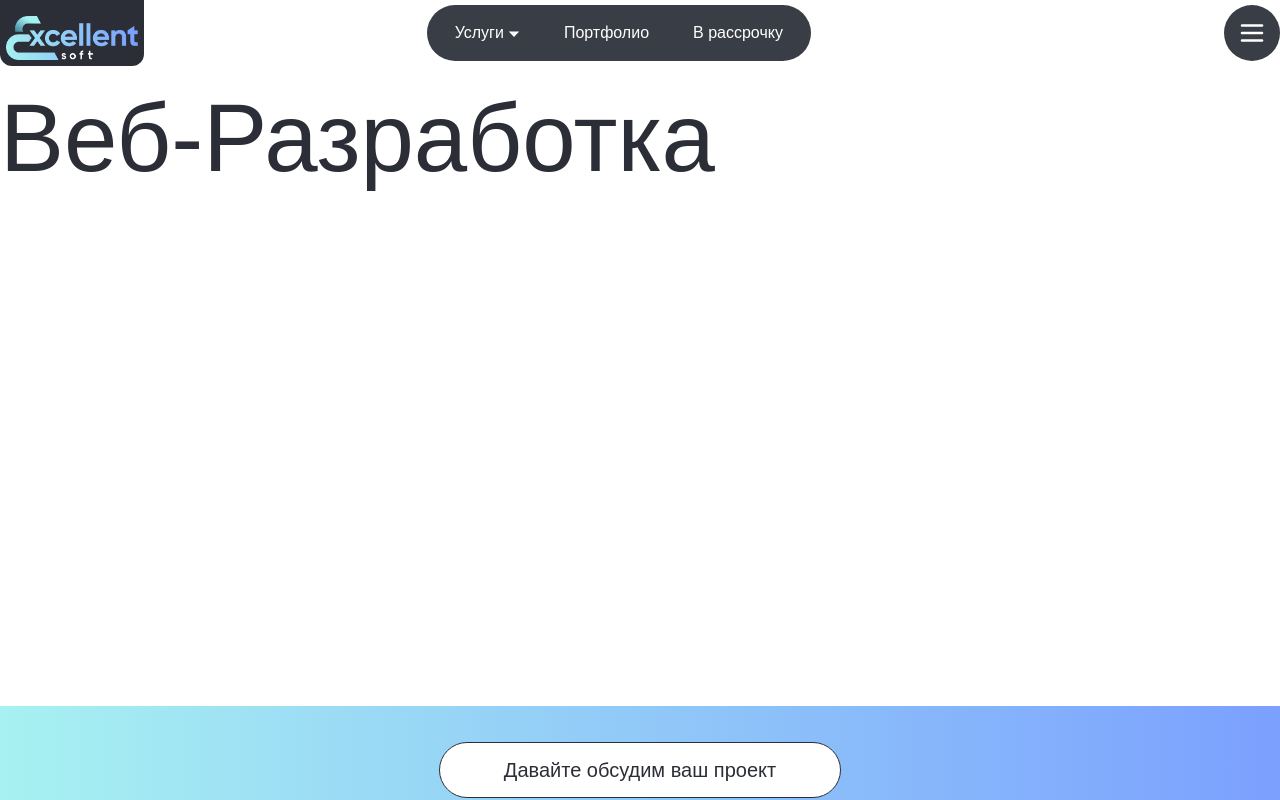
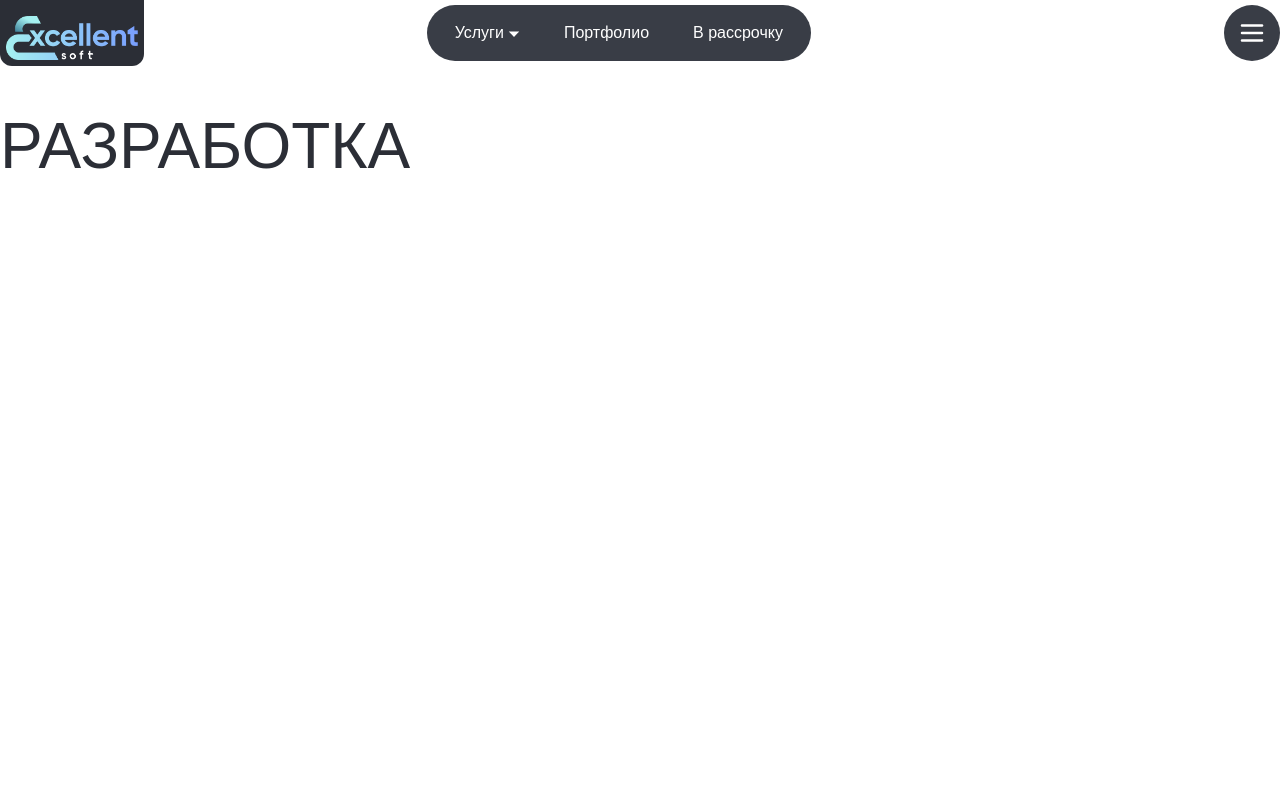
Before and after one commit to vzkharov/excellent-soft, a Next.js app: page /services/development in a window 1280 px wide. Shown: the top 800 px of the page. Built offline with nearby package versions, Linux system fonts and the light colour scheme.

Commit message:
fix: not-ready page templates

```diff
--- a/src/app/(content)/contact/page.tsx
+++ b/src/app/(content)/contact/page.tsx
@@ -1,13 +1,21 @@
+import { tv } from 'tailwind-variants'
+
 import type { Page } from '~/lib/types'
+
+import { Title } from '~/components/ui/text'
 
 import { Section } from '~/components/section'
 
-const ContactPage: Page = () => {
-	return (
-		<Section className="h-[80vh]">
-			<h1>Контакты</h1>
-		</Section>
-	)
-}
+const ContactPage: Page = () => (
+	<Section className={styles.title()}>
+		<Title as="h2">Контакты</Title>
+	</Section>
+)
+
+const styles = tv({
+	slots: {
+		title: 'min-h-screen pb-6 pt-12',
+	},
+})()
 
 export default ContactPage
--- a/src/app/(content)/services/design/page.tsx
+++ b/src/app/(content)/services/design/page.tsx
@@ -1,13 +1,21 @@
+import { tv } from 'tailwind-variants'
+
 import type { Page } from '~/lib/types'
+
+import { Title } from '~/components/ui/text'
 
 import { Section } from '~/components/section'
 
-const ServiceDesignPage: Page = () => {
-	return (
-		<Section className="h-[80vh]">
-			<h1>Дизайн</h1>
-		</Section>
-	)
-}
+const ServiceDesignPage: Page = () => (
+	<Section className={styles.title()}>
+		<Title as="h2">Дизайн</Title>
+	</Section>
+)
+
+const styles = tv({
+	slots: {
+		title: 'min-h-screen pb-6 pt-12',
+	},
+})()
 
 export default ServiceDesignPage
--- a/src/app/(content)/services/development/page.tsx
+++ b/src/app/(content)/services/development/page.tsx
@@ -1,13 +1,21 @@
+import { tv } from 'tailwind-variants'
+
 import type { Page } from '~/lib/types'
+
+import { Title } from '~/components/ui/text'
 
 import { Section } from '~/components/section'
 
-const ServiceDevelopmentPage: Page = () => {
-	return (
-		<Section className="h-[80vh]">
-			<h1>Веб-Разработка</h1>
-		</Section>
-	)
-}
+const ServiceDevelopmentPage: Page = () => (
+	<Section className={styles.title()}>
+		<Title as="h2">Разработка</Title>
+	</Section>
+)
+
+const styles = tv({
+	slots: {
+		title: 'min-h-screen pb-6 pt-12',
+	},
+})()
 
 export default ServiceDevelopmentPage
--- a/src/app/(content)/services/promotion/page.tsx
+++ b/src/app/(content)/services/promotion/page.tsx
@@ -1,13 +1,21 @@
+import { tv } from 'tailwind-variants'
+
 import type { Page } from '~/lib/types'
+
+import { Title } from '~/components/ui/text'
 
 import { Section } from '~/components/section'
 
-const ServicePromotionPage: Page = () => {
-	return (
-		<Section className="h-[80vh]">
-			<h1>Продвижение</h1>
-		</Section>
-	)
-}
+const ServicePromotionPage: Page = () => (
+	<Section className={styles.title()}>
+		<Title as="h2">Продвижение</Title>
+	</Section>
+)
+
+const styles = tv({
+	slots: {
+		title: 'min-h-screen pb-6 pt-12',
+	},
+})()
 
 export default ServicePromotionPage
```
